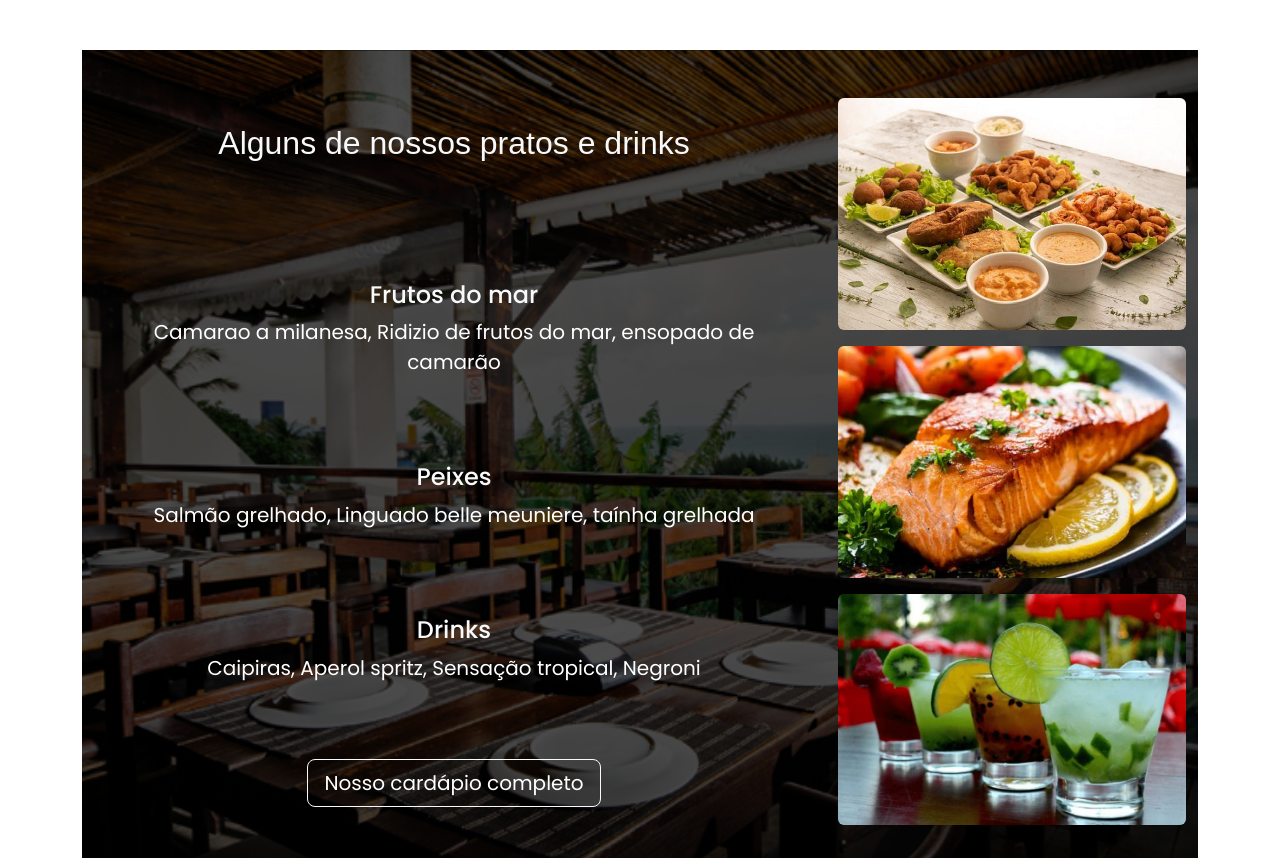
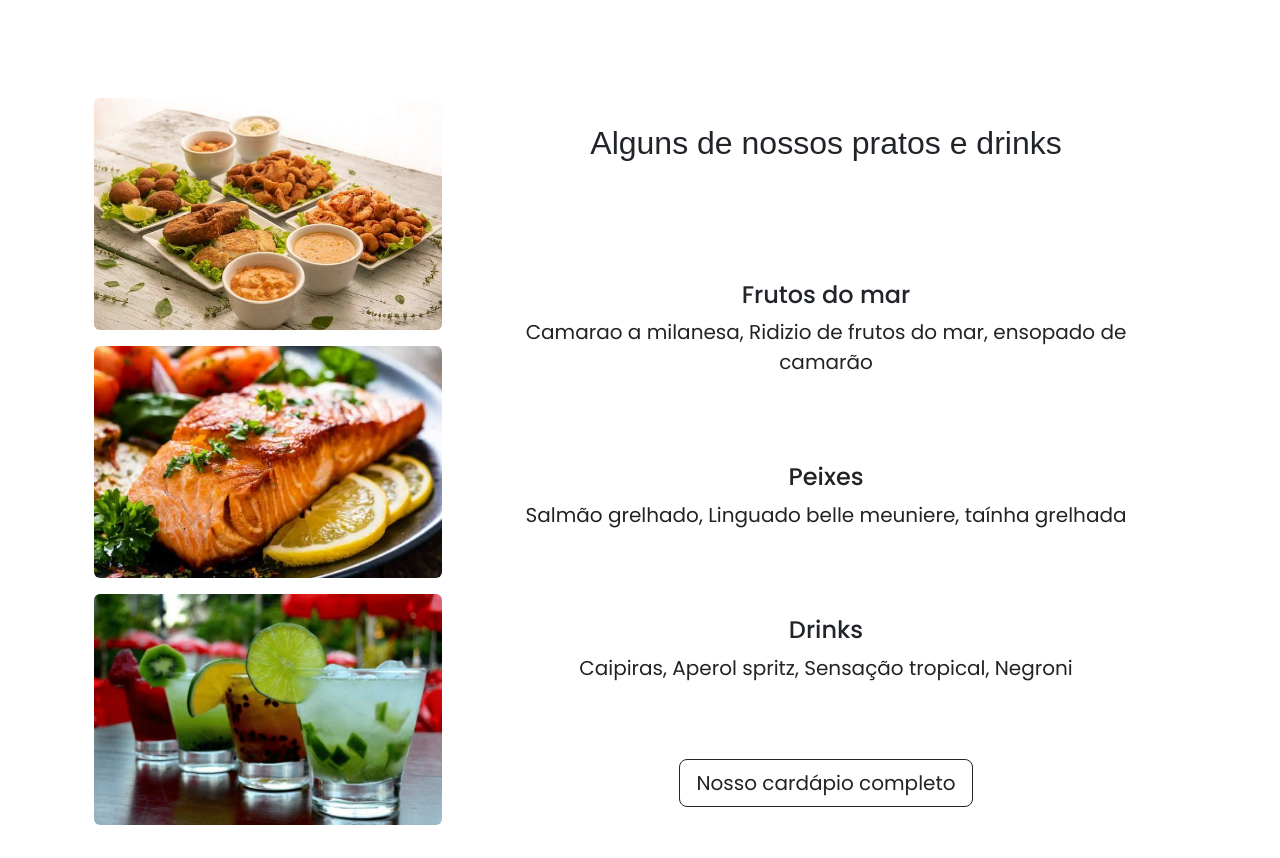
Before and after one commit to marivanenoronha/Restaurante-Website, a React (Create React App) app: page / in a window 1280 px wide. Shown: the part 1280-2138 px from the top of the page. Built offline with nearby package versions, Linux system fonts and the light colour scheme; the HTML template or start-up script is replaced by a standard one; a web font is replaced by a local one.

Commit message:
feat: change pages

```diff
--- a/src/components/menu.Btn.jsx
+++ b/src/components/menu.Btn.jsx
@@ -5,7 +5,7 @@ export function MenuBtn() {
     return (
         <div>
             <Link to="/menu">
-                <button type="button" className="btn  btn-outline-light btn-lg ">Nosso cardápio completo</button>
+                <button type="button" className="btn  btn-outline-dark btn-lg ">Nosso cardápio completo</button>
             </Link>
         </div>
     )
--- a/src/pages/Home.css
+++ b/src/pages/Home.css
@@ -68,13 +68,13 @@ h1, h2, h3 {
 
 
 .home-page .alacarte {
-    background-image: url('../fotos/img/about-chef1.jpg');
+
     background-size: cover;
     background-position: center;
     background-attachment: fixed;
     padding: 5rem 0;
     position: relative;
-    color: #fff;
+    color: #201f1f;
 }
 
 
@@ -86,7 +86,7 @@ h1, h2, h3 {
     left: 0;
     width: 100%;
     height: 100%;
-    background-color: rgba(0, 0, 0, 0.7);
+
     z-index: 1;
 }
 
@@ -102,7 +102,7 @@ h1, h2, h3 {
 }
 
 .home-page .alacarte h2, .alacarte .btn, .alacarte .card-title, .alacarte .card-text {
-    color: #fff;
+    color: #242323;
 
 }
 
--- a/src/pages/home.jsx
+++ b/src/pages/home.jsx
@@ -86,16 +86,21 @@ function Home() {
                 </div>
             </div>
             <div className="container my-5">
-                <div className="alacarte  text-light py-5">
+                <div className="alacarte  text-dark py-5">
                     <div className="container ">
                         <div className="row flex-column flex-lg-row ">
+                        <div className="col-lg-4 d-none d-lg-flex flex-column align-items-center justify-content-center">
+                                    <img src={Image1} className="img-fluid mb-3 rounded" alt="Frutos do Mar Image" />
+                                    <img src={Image2} className="img-fluid mb-3 rounded" alt="Peixes Image" />
+                                    <img src={Image3} className="img-fluid mb-3 rounded" alt="Drinks Image" />
+                                </div>
                             <div className="col-lg-8 d-flex flex-column justify-content-around">
-                                <h2 className="text-center fs-2 mb-4 mb-lg-5  text-light">Alguns de nossos pratos e drinks</h2>
+                                <h2 className="text-center fs-2 mb-4 mb-lg-5  text-dark">Alguns de nossos pratos e drinks</h2>
                                 <div className="menu-group">
                                     {alacarte.filter(item => item.category === 'frutos do mar').map((item) => (
                                         <Card className="border-0" key={item.id}>
                                             <CardBody>
-                                                <CardTitle className="text-center fs-4 text-light">
+                                                <CardTitle className="text-center fs-4 text-dark">
                                                     {item.name}
                                                 </CardTitle>
                                                 <CardText className="text-center fs-5">
@@ -111,7 +116,7 @@ function Home() {
                                     {alacarte.filter(item => item.category === 'peixes').map((item) => (
                                         <Card className="border-0" key={item.id}>
                                             <CardBody>
-                                                <CardTitle className="text-center fs-4 text-light">
+                                                <CardTitle className="text-center fs-4 text-">
                                                     {item.name}
                                                 </CardTitle>
                                                 <CardText className="text-center fs-5">
@@ -129,7 +134,7 @@ function Home() {
                                     {alacarte.filter(item => item.category === 'drinks').map((item) => (
                                         <Card className="border-0" key={item.id}>
                                             <CardBody>
-                                                <CardTitle className="text-center fs-4 text-light">
+                                                <CardTitle className="text-center fs-4 text-dark">
                                                     {item.name}
                                                 </CardTitle>
                                                 <CardText className="text-center fs-5">
@@ -147,11 +152,7 @@ function Home() {
                             </div>
 
 
-                            <div className="col-lg-4 d-none d-lg-flex flex-column align-items-center justify-content-center">
-                                <img src={Image1} className="img-fluid mb-3 rounded" alt="Frutos do Mar Image" />
-                                <img src={Image2} className="img-fluid mb-3 rounded" alt="Peixes Image" />
-                                <img src={Image3} className="img-fluid mb-3 rounded" alt="Drinks Image" />
-                            </div>
+
                         </div>
                     </div>
                 </div>
```
